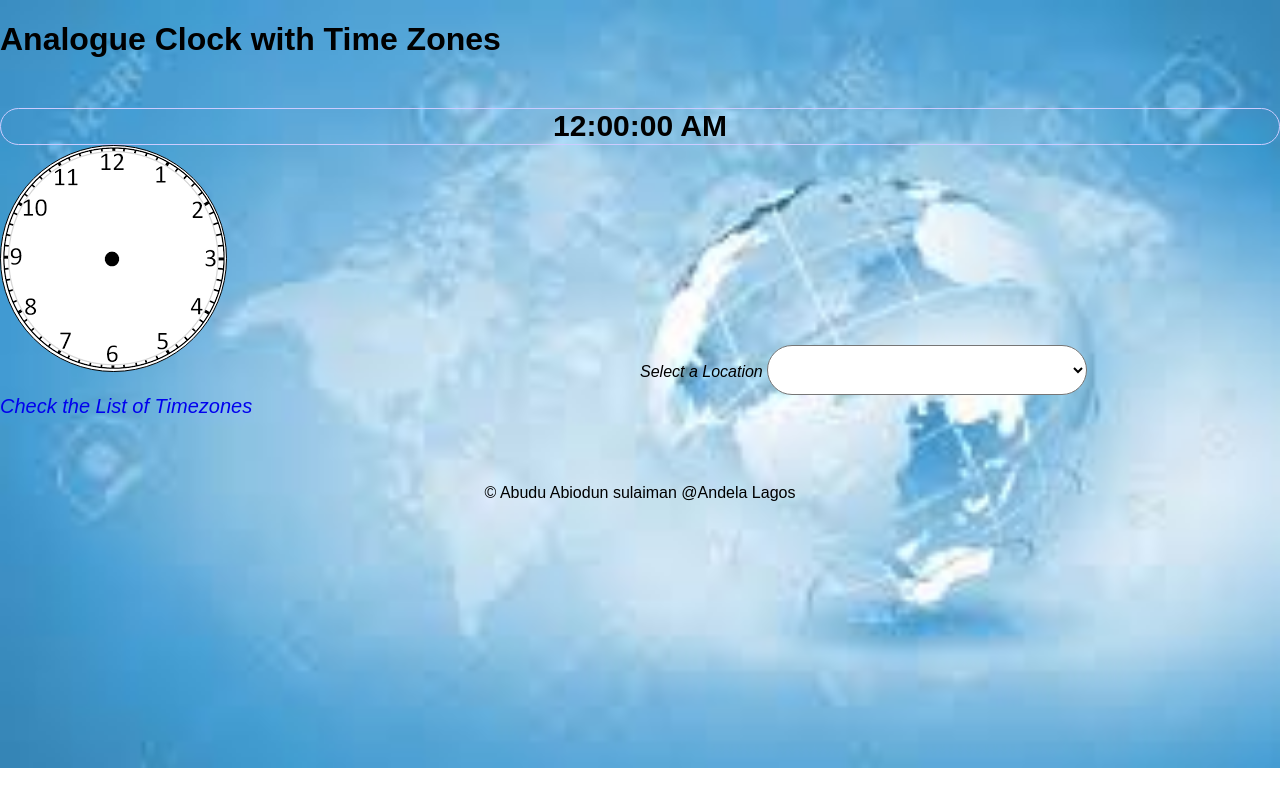
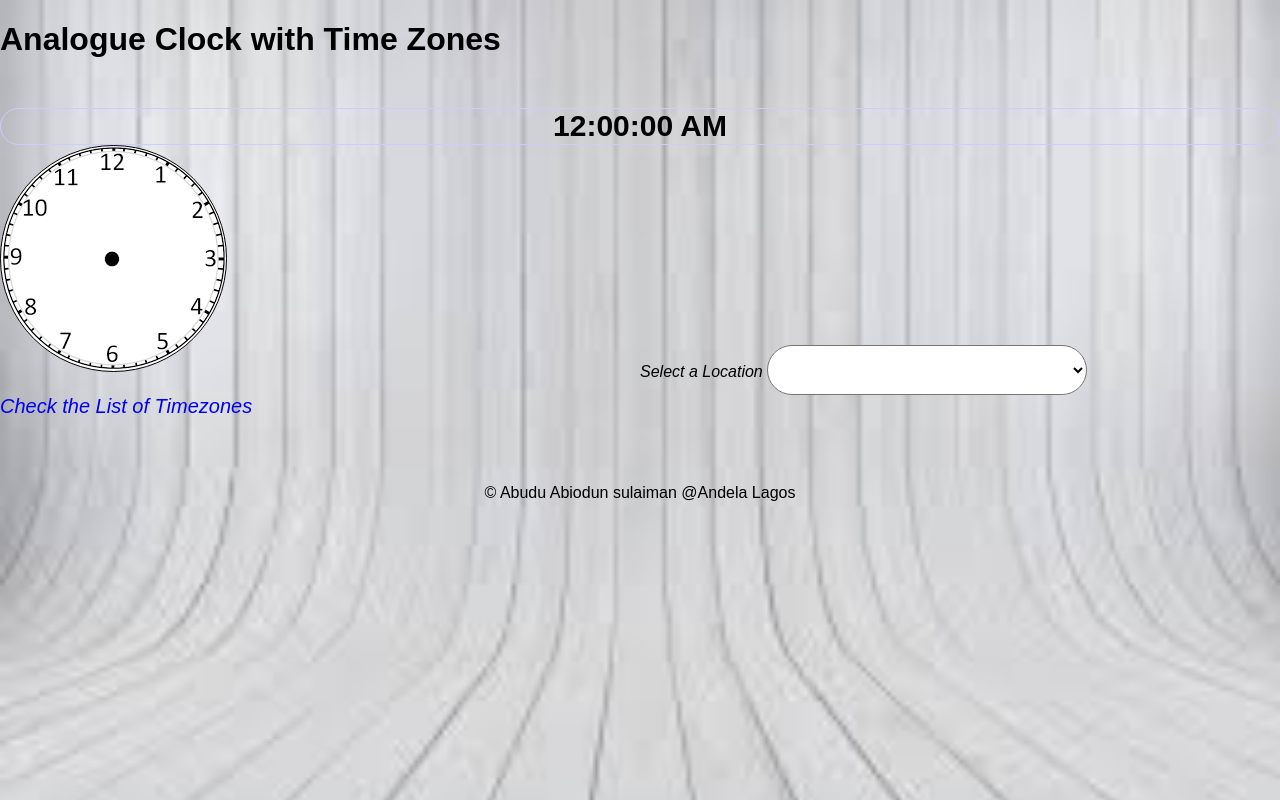
Before and after one commit to sulenchy/bc-19-analog-clock, a plain HTML site: page index.html in a window 1280 px wide. Drawn offline with nearby package versions, Linux system fonts and the light colour scheme; no server answers.

Commit message:
updating css files to fix background

```diff
--- a/css/styles.css
+++ b/css/styles.css
@@ -3,7 +3,7 @@
 @import 'normalize.css';
 
 body{
-    background: url('../images/img8.jpg') no-repeat;
+    background: url('../images/bgimg4.jpg') no-repeat;
     background-size: cover;
     image-rendering:auto;
     position: center;
```
